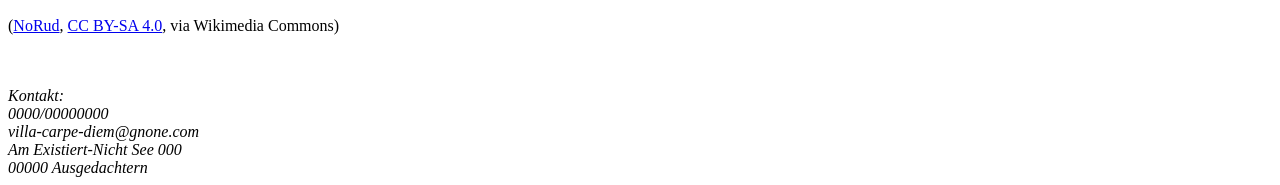
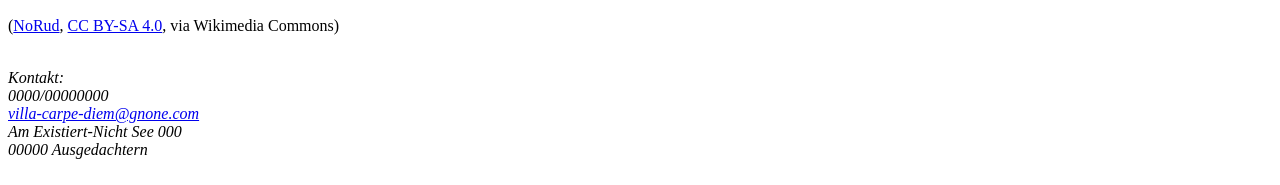
Before and after one commit to MRMue/Exercise-1, a website: page index.html in a window 1280 px wide. Shown: the part 773-958 px from the top of the page. Drawn offline with Linux system fonts and the light colour scheme.

Commit message:
moved address to footer

```diff
--- a/index.html
+++ b/index.html
@@ -28,13 +28,14 @@
       <img src="https://upload.wikimedia.org/wikipedia/commons/2/27/Probstzella_Lehestener_Stra%C3%9Fe_11_Villa.jpg" alt="Frontansicht Villa Kunterbunt" width="512">
       <p>(<a href="https://commons.wikimedia.org/wiki/File:Probstzella_Lehestener_Stra%C3%9Fe_11_Villa.jpg">NoRud</a>, <a href="https://creativecommons.org/licenses/by-sa/4.0">CC BY-SA 4.0</a>, via Wikimedia Commons)</p>
       <br>
-      <br>
-      <address>
-        Kontakt:<br>
-        0000/00000000<br>
-        villa-carpe-diem@gnone.com<br>
-        Am Existiert-Nicht See 000<br>
-        00000 Ausgedachtern
-      </address>
   </body>
+  <footer>
+    <address>
+      Kontakt:<br>
+      0000/00000000<br>
+      <a href="mailto:villa-carpe-diem@gnone.com">villa-carpe-diem@gnone.com</a><br>
+      Am Existiert-Nicht See 000<br>
+      00000 Ausgedachtern
+    </address>
+  </footer>
 </html>
```
